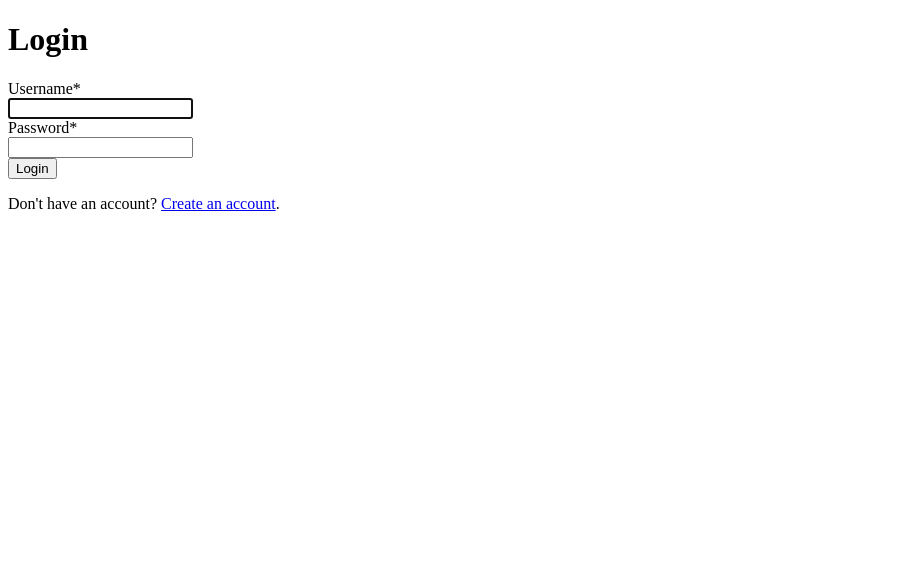
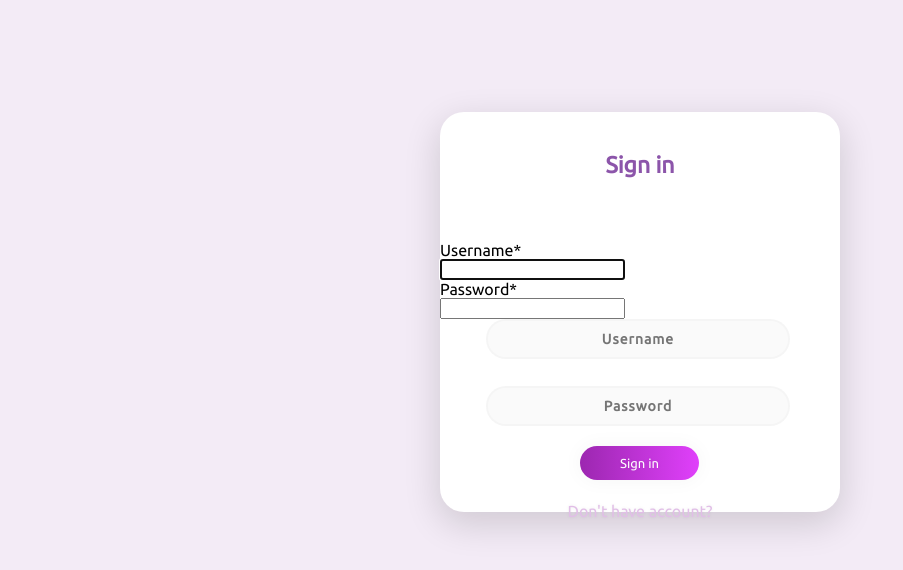
Before and after one commit to GraceFu/CMPUT404-F21-Project, a Django app: page /login in a window 1280 px wide. Shown: the top 570 px of the page, without its empty margins (0-903 px from the left). Run offline with Django 3.2, Linux system fonts and the light colour scheme; some libraries are stand-ins or nearby versions.

Commit message:
Add files via upload

```diff
--- a/backend/api/templates/login.html
+++ b/backend/api/templates/login.html
@@ -1,19 +1,146 @@
-{% extends "header.html" %}
+{% extends 'header.html' %}
 
 {% block content %}
 
 {% load crispy_forms_tags %}
 
+<html>
+<style>
 
-<!--Login-->
-<div class="container py-5">
-    <h1>Login</h1>
-    <form method="POST">
-        {% csrf_token %}
-        {{ login_form|crispy }}
-        <button class="btn btn-primary" type="submit">Login</button>
-    </form>
-    <p class="text-center">Don't have an account? <a href="/signup">Create an account</a>.</p>
-</div>
+
+        body {
+        background-color: #F3EBF6;
+        font-family: 'Ubuntu', sans-serif;
+    }
+
+    .main {
+        background-color: #FFFFFF;
+        width: 400px;
+        height: 400px;
+        margin: 7em auto;
+        border-radius: 1.5em;
+        box-shadow: 0px 11px 35px 2px rgba(0, 0, 0, 0.14);
+    }
+
+    .sign {
+        padding-top: 40px;
+        color: #8C55AA;
+        font-family: 'Ubuntu', sans-serif;
+        font-weight: bold;
+        font-size: 23px;
+    }
+
+    .un {
+    width: 76%;
+    color: rgb(38, 50, 56);
+    font-weight: 700;
+    font-size: 14px;
+    letter-spacing: 1px;
+    background: rgba(136, 126, 126, 0.04);
+    padding: 10px 20px;
+    border: none;
+    border-radius: 20px;
+    outline: none;
+    box-sizing: border-box;
+    border: 2px solid rgba(0, 0, 0, 0.02);
+    margin-bottom: 50px;
+    margin-left: 46px;
+    text-align: center;
+    margin-bottom: 27px;
+    font-family: 'Ubuntu', sans-serif;
+    }
+
+    form.form1 {
+        padding-top: 40px;
+    }
+
+    .pass {
+            width: 76%;
+    color: rgb(38, 50, 56);
+    font-weight: 700;
+    font-size: 14px;
+    letter-spacing: 1px;
+    background: rgba(136, 126, 126, 0.04);
+    padding: 10px 20px;
+    border: none;
+    border-radius: 20px;
+    outline: none;
+    box-sizing: border-box;
+    border: 2px solid rgba(0, 0, 0, 0.02);
+    margin-bottom: 50px;
+    margin-left: 46px;
+    text-align: center;
+    margin-bottom: 27px;
+    font-family: 'Ubuntu', sans-serif;
+    }
+
+
+    .un:focus, .pass:focus {
+        border: 2px solid rgba(0, 0, 0, 0.18) !important;
+
+    }
+
+    .submit {
+      cursor: pointer;
+        border-radius: 5em;
+        color: #fff;
+        background: linear-gradient(to right, #9C27B0, #E040FB);
+        border: 0;
+        padding-left: 40px;
+        padding-right: 40px;
+        padding-bottom: 10px;
+        padding-top: 10px;
+        font-family: 'Ubuntu', sans-serif;
+        margin-left: 35%;
+        font-size: 13px;
+        box-shadow: 0 0 20px 1px rgba(0, 0, 0, 0.04);
+    }
+
+    .forgot {
+        text-shadow: 0px 0px 3px rgba(117, 117, 117, 0.12);
+        color: #E1BEE7;
+        padding-top: 15px;
+    }
+
+    a {
+        text-shadow: 0px 0px 3px rgba(117, 117, 117, 0.12);
+        color: #E1BEE7;
+        text-decoration: none
+    }
+
+    @media (max-width: 600px) {
+        .main {
+            border-radius: 0px;
+        }
+
+</style>
+
+<head>
+  <link href="https://fonts.googleapis.com/css?family=Ubuntu" rel="stylesheet">
+  <meta name="viewport" content="width=device-width, initial-scale=1" />
+  <link rel="stylesheet" href="path/to/font-awesome/css/font-awesome.min.css">
+  <title>Sign in</title>
+</head>
+
+<body>
+  <div class='container py-5'>
+  <from method='POST'>
+  <div class="main">
+    <p class="sign" align="center">Sign in</p>
+    <form class="form1">
+      {% csrf_token %}
+      {{ login_form|crispy }}
+
+      <input class="un " type="text" align="center" placeholder="Username" required/>
+      <input class="pass" type="password" align="center" placeholder="Password" required/>
+      <a class="submit" align="center" a href="/homepage">Sign in</a>
+      <p class="forgot" align="center"><a href="#">Don't have account?</p>
+
+
+    </div>
+
+</body>
+
+</html>
 
 {% endblock %}
```
